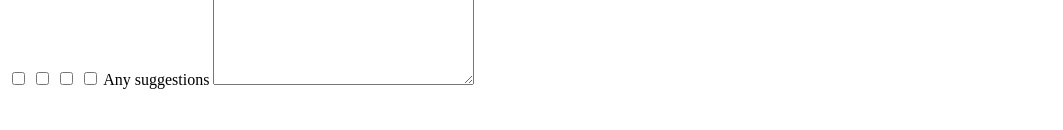
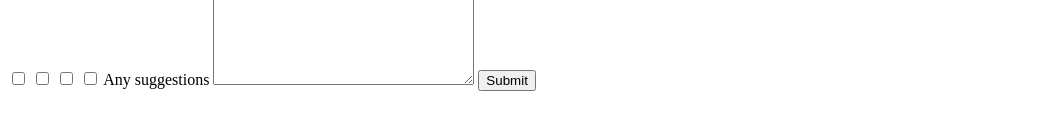
Before and after one commit to Mihndim2020/Mih-and-Ali-Microverse-trials, a plain HTML site: page index.html in a window 1280 px wide. Shown: the part 326-456 px from the top of the page, without its empty margins (0-1063 px from the left). Drawn offline with Linux system fonts and the light colour scheme.

Commit message:
Add: submit button

```diff
--- a/index.html
+++ b/index.html
@@ -57,6 +57,7 @@
                 <!-- Textarea -->
                 <label for="comment">Any suggestions</label>
                 <textarea name="Comments" id="comment" cols="30" rows="10"></textarea>
+                <input type="submit" id="submit">
 
             </form>
         </section>
```
